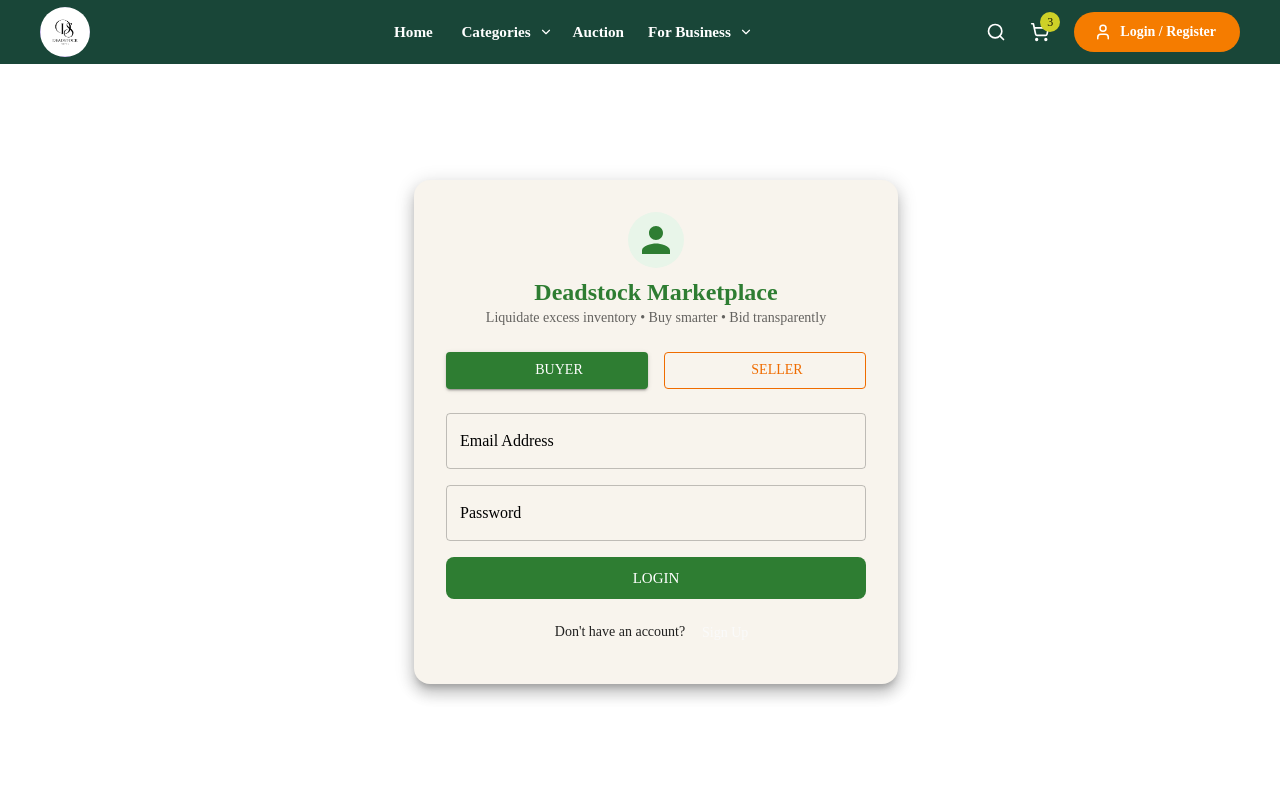
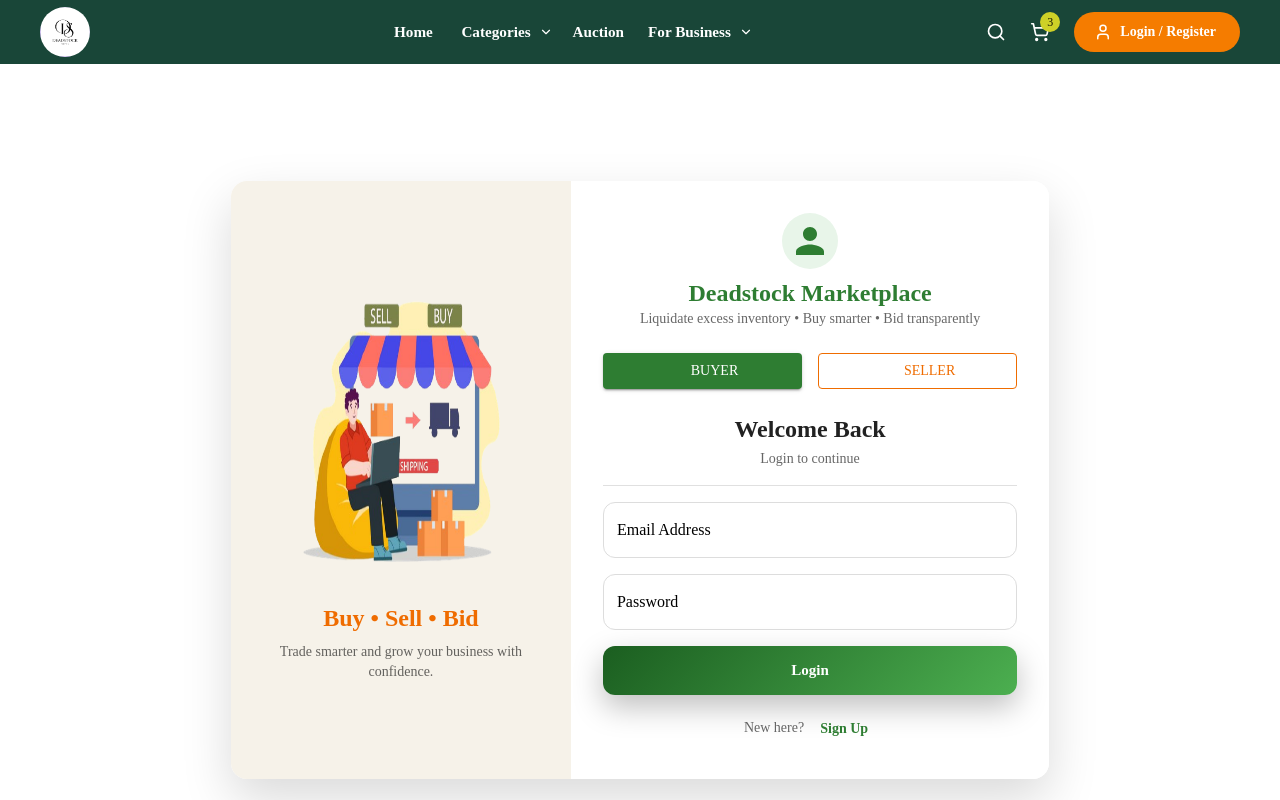
Before and after one commit to Sam-ima/Deadstock, a React (Vite) app in the folder deadStock/: page /auth in a window 1280 px wide. Shown: the top 800 px of the page. Built offline with nearby package versions, Linux system fonts and the light colour scheme; some icons are missing.

Commit message:
signUp and login page

```diff
--- a/deadStock/src/component/forms/authForm/authContainer.jsx
+++ b/deadStock/src/component/forms/authForm/authContainer.jsx
@@ -1,21 +1,93 @@
-import { Box, Paper } from "@mui/material";
+import { Box, Paper, Typography } from "@mui/material";
+import AuthImage from "../../../assets/sellBuy-removebg-preview.png";
 
 const AuthContainer = ({ children }) => {
   return (
     <Box
       sx={{
-        width:"100%",
+        // maxWidth: 1200,
+        // width: "100%",
         minHeight: "100vh",
-        display: "flex",
-        alignItems: "center",
-        justifyContent: "center",
-        // background: "linear-gradient(135deg, #E8F5E9, #FFFFFF, #FFF3E0)",
-        p: 2,
-        mt:2
+        display: "grid",
+        placeItems: "center",
+        px: 2,
+        m: { xs: 0, sm: 10, md: 10 },
+        py: { xs: 9, sm: 0 },
       }}
     >
-      <Paper elevation={10} sx={{ width: 420, borderRadius: 4, p: 4,bgcolor:"#f8f4edff" }}>
-        {children}
+      <Paper
+        elevation={0}
+        sx={{
+          maxWidth: 900,
+          minHeight: 560,
+          display: "flex",
+          borderRadius: 4,
+          overflow: "hidden",
+          backgroundColor: "#fff",
+          boxShadow: "0 20px 50px rgba(0,0,0,0.15)",
+        }}
+      >
+        {/* ===== LEFT IMAGE SECTION ===== */}
+        <Box
+          sx={{
+            display: { xs: "none", md: "flex" },
+            width: "40%",
+            flexDirection: "column",
+            alignItems: "center",
+            justifyContent: "center",
+            px: 4,
+            bgcolor: "#f6f2e9",
+          }}
+        >
+          <Box
+            component="img"
+            src={AuthImage}
+            alt="Buy Sell Illustration"
+            sx={{
+              width: "100%",
+              maxWidth: 350,
+              mb: 3,
+              height: 300,
+            }}
+          />
+
+          <Typography
+            variant="h5"
+            fontWeight={800}
+            textAlign="center"
+            sx={{
+              color: "#EF6C00",
+            }}
+          >
+            Buy • Sell • Bid
+          </Typography>
+
+          <Typography
+            variant="body2"
+            textAlign="center"
+            color="text.secondary"
+            maxWidth={260}
+            mt={1}
+          >
+            Trade smarter and grow your business with confidence.
+          </Typography>
+        </Box>
+
+        {/* ===== RIGHT FORM SECTION ===== */}
+        <Box
+          sx={{
+            width: { xs: "100%", md: "60%" },
+            p: { xs: 3, sm: 4 },
+            display: "flex",
+            alignItems: "center",
+            justifyContent: "center",
+            bgcolor: "#fff",
+          }}
+        >
+          <Box width="100%" maxWidth={440}>
+            {children}
+          </Box>
+        </Box>
       </Paper>
     </Box>
   );
--- a/deadStock/src/component/forms/authForm/authForm.jsx
+++ b/deadStock/src/component/forms/authForm/authForm.jsx
@@ -1,44 +1,150 @@
-import { TextField, Button, Stack, Typography } from "@mui/material";
+import {
+  TextField,
+  Button,
+  Stack,
+  Typography,
+  Divider,
+  Box,
+} from "@mui/material";
 
 export const AuthForm = ({ mode, setMode, role }) => {
+  const isSignup = mode === "signup";
+  const isSellerSignup = isSignup && role === "seller";
+
+  const accent =
+    role === "buyer"
+      ? "linear-gradient(135deg, #1B5E20, #4CAF50)"
+      : "linear-gradient(135deg, #E65100, #FF9800)";
+
   return (
     <Stack spacing={2}>
-      {mode === "signup" && <TextField label="Full Name" fullWidth />}
+      {/* ===== TITLE ===== */}
+      <Stack spacing={0.5} textAlign="center">
+        <Typography variant="h5" fontWeight={700}>
+          {isSignup ? "Create Account" : "Welcome Back"}
+        </Typography>
+        <Typography variant="body2" color="text.secondary">
+          {isSignup
+            ? "Join our marketplace today"
+            : "Login to continue"}
+        </Typography>
+      </Stack>
 
-      <TextField label="Email Address" type="email" fullWidth />
-      <TextField label="Password" type="password" fullWidth />
+      <Divider />
 
-      {mode === "signup" && (
-        <TextField label="Confirm Password" type="password" fullWidth />
+      <Box
+        sx={{
+          display: "grid",
+          gridTemplateColumns: {
+            xs: "1fr",
+            md: isSellerSignup ? "1fr 1fr" : "1fr",
+          },
+          gap: 2,
+        }}
+      >
+        {isSignup && (
+          <TextField label="Full Name" fullWidth sx={inputStyle} />
+        )}
+
+        <TextField label="Email Address" type="email" fullWidth sx={inputStyle} />
+
+        <TextField label="Password" type="password" fullWidth sx={inputStyle} />
+
+        {isSignup && (
+          <TextField
+            label="Confirm Password"
+            type="password"
+            fullWidth
+            sx={inputStyle}
+          />
+        )}
+      </Box>
+
+      {/* ===== SELLER INFO ===== */}
+      {isSellerSignup && (
+        <>
+          <Divider sx={{ my: 1 }}>Business Details</Divider>
+
+          <Box
+            sx={{
+              display: "grid",
+              gridTemplateColumns: {
+                xs: "1fr",
+                md: "1fr 1fr",
+              },
+              gap: 2,
+            }}
+          >
+            <TextField label="Store / Business Name" sx={inputStyle} />
+            <TextField label="Phone Number" type="tel" sx={inputStyle} />
+
+            <TextField
+              label="Business Address"
+              sx={{ gridColumn: "1 / -1", ...inputStyle }}
+            />
+
+            <TextField label="City" sx={inputStyle} />
+            <TextField label="Country" sx={inputStyle} />
+
+            <TextField
+              label="PAN / VAT Number"
+              sx={{ gridColumn: "1 / -1", ...inputStyle }}
+            />
+          </Box>
+        </>
       )}
 
+      {/* ===== SUBMIT ===== */}
       <Button
         size="large"
         sx={{
           mt: 1,
-          bgcolor: role === "buyer" ? "#2E7D32" : "#EF6C00",
+          py: 1.4,
+          fontWeight: 700,
+          borderRadius: 3,
+          textTransform: "none",
+          background: accent,
           color: "#fff",
-          borderRadius: 2,
+          boxShadow: "0 12px 30px rgba(0,0,0,0.25)",
           "&:hover": {
-            bgcolor: role === "buyer" ? "#1B5E20" : "#E65100",
+            transform: "translateY(-1px)",
+            boxShadow: "0 16px 40px rgba(0,0,0,0.35)",
           },
+          transition: "0.3s",
         }}
       >
-        {mode === "login" ? "Login" : "Create Account"}
+        {isSignup ? "Create Account" : "Login"}
       </Button>
 
-      <Typography variant="body2" textAlign="center">
-        {mode === "login"
-          ? "Don't have an account?"
-          : "Already have an account?"}
+      {/* ===== TOGGLE ===== */}
+      <Typography variant="body2" textAlign="center" color="text.secondary">
+        {isSignup ? "Already have an account?" : "New here?"}
         <Button
           variant="text"
-          onClick={() => setMode(mode === "login" ? "signup" : "login")}
-          sx={{ textTransform: "none", ml: 1 }}
+          onClick={() => setMode(isSignup ? "login" : "signup")}
+          sx={{
+            ml: 1,
+            textTransform: "none",
+            fontWeight: 700,
+            color: role === "buyer" ? "#2E7D32" : "#EF6C00",
+          }}
         >
-          {mode === "login" ? "Sign Up" : "Login"}
+          {isSignup ? "Login" : "Sign Up"}
         </Button>
       </Typography>
     </Stack>
   );
 };
+
+const inputStyle = {
+  "& .MuiOutlinedInput-root": {
+    borderRadius: 3,
+    backgroundColor: "rgba(255,255,255,0.95)",
+    "& fieldset": { borderColor: "#ddd" },
+    "&:hover fieldset": { borderColor: "#aaa" },
+    "&.Mui-focused fieldset": {
+      borderColor: "#FF9800",
+      boxShadow: "0 0 0 3px rgba(255,152,0,0.2)",
+    },
+  },
+};
```
Also changed, not shown: deadStock/src/assets/shopping-login.webp (added), 1 other file (tests, documents, lock files or other folders).
